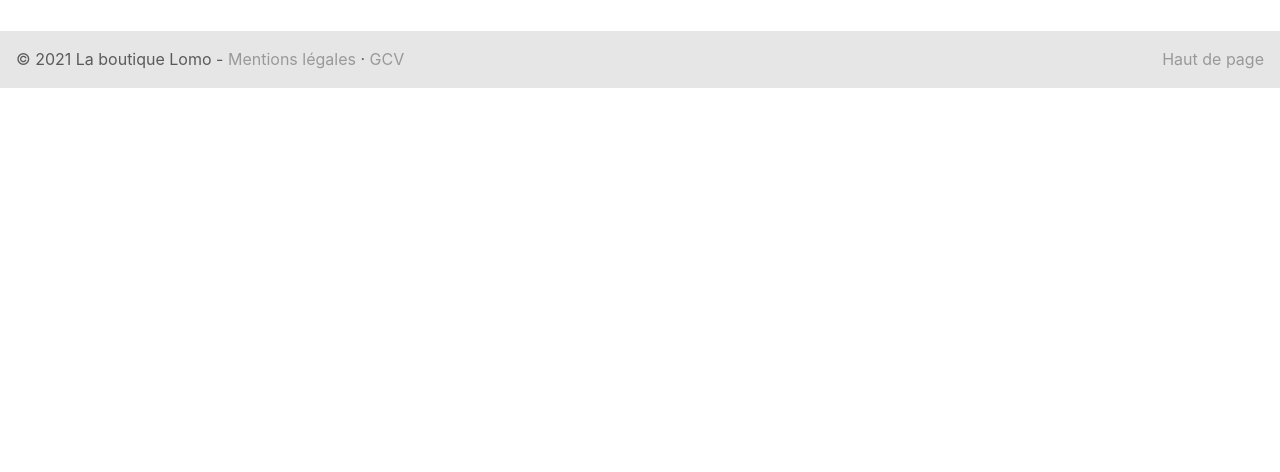
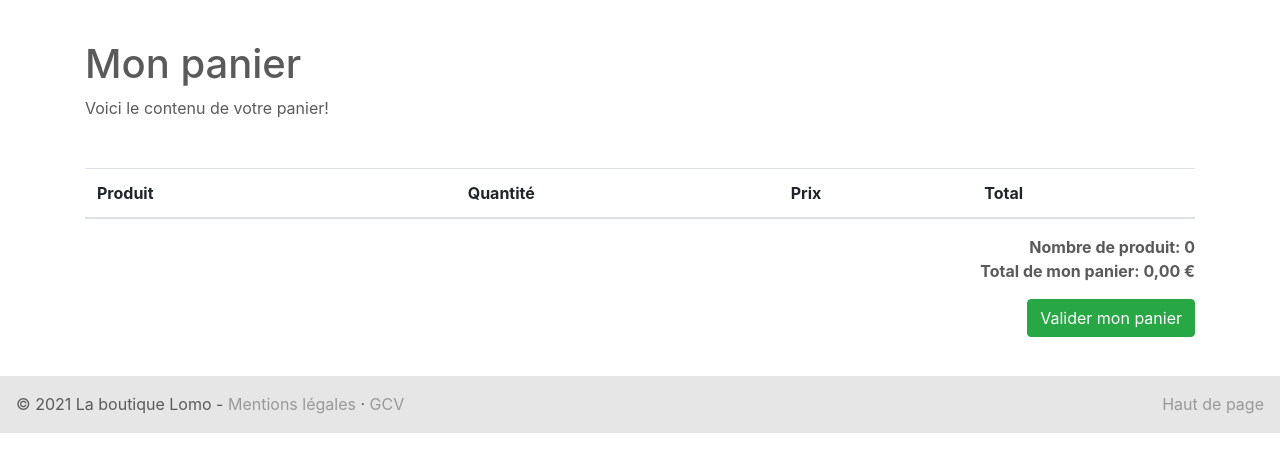
Before and after one commit to debPhoenix/laboutiquelomo, a Symfony app: template templates/cart/index.html.twig in a window 1280 px wide. Shown: the part 56-528 px from the top of the page. Run offline with Twig, Linux system fonts and the light colour scheme; the template is opened without the code that fills it, so the values that code supplies are empty; some libraries are stand-ins or nearby versions.

Commit message:
view cart result OK

```diff
--- a/templates/cart/index.html.twig
+++ b/templates/cart/index.html.twig
@@ -1,20 +1,42 @@
 {% extends 'base.html.twig' %}
 
-{% block title %}Hello CartController!{% endblock %}
+{% block title %}Mon panier - La boutique Lomo{% endblock %}
 
-{% block body %}
-<style>
-    .example-wrapper { margin: 1em auto; max-width: 800px; width: 95%; font: 18px/1.5 sans-serif; }
-    .example-wrapper code { background: #F5F5F5; padding: 2px 6px; }
-</style>
-
-<div class="example-wrapper">
-    <h1>Hello {{ controller_name }}! ✅</h1>
-
-    This friendly message is coming from:
-    <ul>
-        <li>Your controller at <code><a href="{{ '/Applications/MAMP/htdocs/laboutiquelomo/src/Controller/CartController.php'|file_link(0) }}">src/Controller/CartController.php</a></code></li>
-        <li>Your template at <code><a href="{{ '/Applications/MAMP/htdocs/laboutiquelomo/templates/cart/index.html.twig'|file_link(0) }}">templates/cart/index.html.twig</a></code></li>
-    </ul>
-</div>
+{% block content %}
+    <h1>Mon panier</h1>
+    Voici le contenu de votre panier!
+    <table class="table mt-5">
+        <thead>
+            <tr>
+                <th scope="col">Produit</th>
+                <th scope="col"></th>
+                <th scope="col">Quantité</th>
+                <th scope="col">Prix</th>
+                <th scope="col">Total</th>
+            </tr>
+        </thead>
+        <tbody>
+        {% set total = null %}
+        {% for product in cart %}
+            <tr>
+                <th>
+                    <img src="/uploads/{{ product.product.illustration }}" alt="{{ product.product.name }}" height="75px"><br/>
+                </th>
+                <th>
+                    {{ product.product.name }}<br/>
+                    <small>{{ product.product.subtitle }}</small>
+                </th>
+                <td>x {{ product.quantity }}</td>
+                <td>{{ (product.product.price /100) | number_format(2, ',', '.') }} €</td>
+                <td>{{ ((product.product.price * product.quantity ) /100) | number_format(2, ',', '.') }} €</td>
+            </tr>
+            {% set total = total + (product.product.price * product.quantity ) %}
+        {% endfor %}
+        </tbody>
+    </table>
+    <div class="text-right mb-5">
+        <b>Nombre de produit: {{ cart | length}} </b><br/>
+        <b>Total de mon panier: {{ (total /100) | number_format(2, ',', '.') }} €</b><br/>
+        <a href="#" class="btn btn-success mt-3">Valider mon panier</a>
+    </div>
 {% endblock %}
```
Also changed, not shown: src/Controller/CartController.php (+21 -2 lines).
